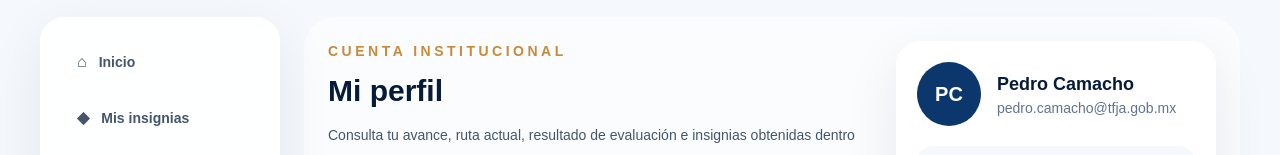
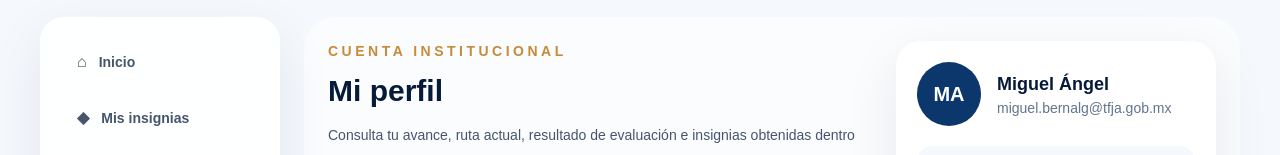
Before and after one commit to pcamachocamacho61-alt/habilidades-tfja, a Next.js app: page /herramientas-digitales/perfil in a window 1280 px wide. Both pictures are taken after a click on the button "Iniciar sesión con Microsoft 365". Shown: the part 156-311 px from the top of the page. Built offline with nearby package versions, Linux system fonts and the light colour scheme.

Commit message:
Actualizar contenido de Habilidades TFJA

```diff
--- a/components/demo-auth-guard.tsx
+++ b/components/demo-auth-guard.tsx
@@ -15,9 +15,9 @@ type DemoAuthGuardProps = {
 const DEMO_USER_KEY = "habilidades-tfja:demo-user";
 
 const DEMO_USER: DemoUser = {
-   name: "Pedro Camacho",
-  email: "pedro.camacho@tfja.gob.mx",
-  initials: "PC",
+   name: "Miguel Ángel",
+  email: "miguel.bernalg@tfja.gob.mx",
+  initials: "MA",
 };
 
 export function DemoAuthGuard({ children }: DemoAuthGuardProps) {
--- a/components/demo-auth-status.tsx
+++ b/components/demo-auth-status.tsx
@@ -11,9 +11,9 @@ type DemoUser = {
 const DEMO_USER_KEY = "habilidades-tfja:demo-user";
 
 const DEMO_USER: DemoUser = {
-  name: "Pedro Camacho",
-  email: "pedro.camacho@tfja.gob.mx",
-  initials: "PC",
+   name: "Miguel Ángel",
+  email: "miguel.bernalg@tfja.gob.mx",
+  initials: "MA",
 };
 
 export function DemoAuthStatus() {
--- a/components/profile-panel.tsx
+++ b/components/profile-panel.tsx
@@ -94,11 +94,11 @@ export function ProfilePanel() {
 
             <div>
               <h2 className="text-lg font-black text-[#061b3a]">
-                {user?.name ?? "Pedro Camacho"}
+                {user?.name ?? "Miguel Ángel"}
               </h2>
 
               <p className="text-sm text-slate-500">
-                {user?.email ?? "pedro.camacho@tfja.gob.mx"}
+                {user?.email ?? "miguel.bernalg@tfja.gob.mx"}
               </p>
             </div>
           </div>
```
Also changed, not shown: public/tools/onedrive.png, public/tools/outlook.png.
